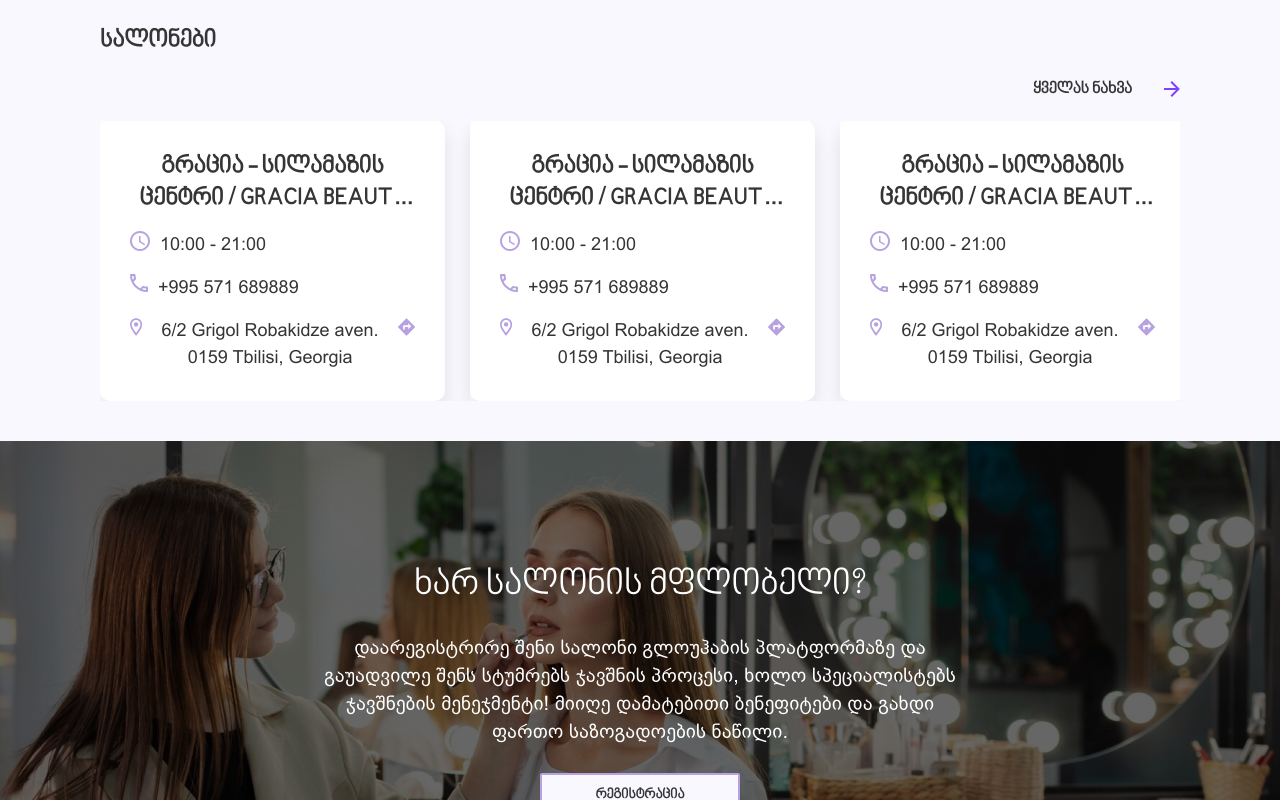
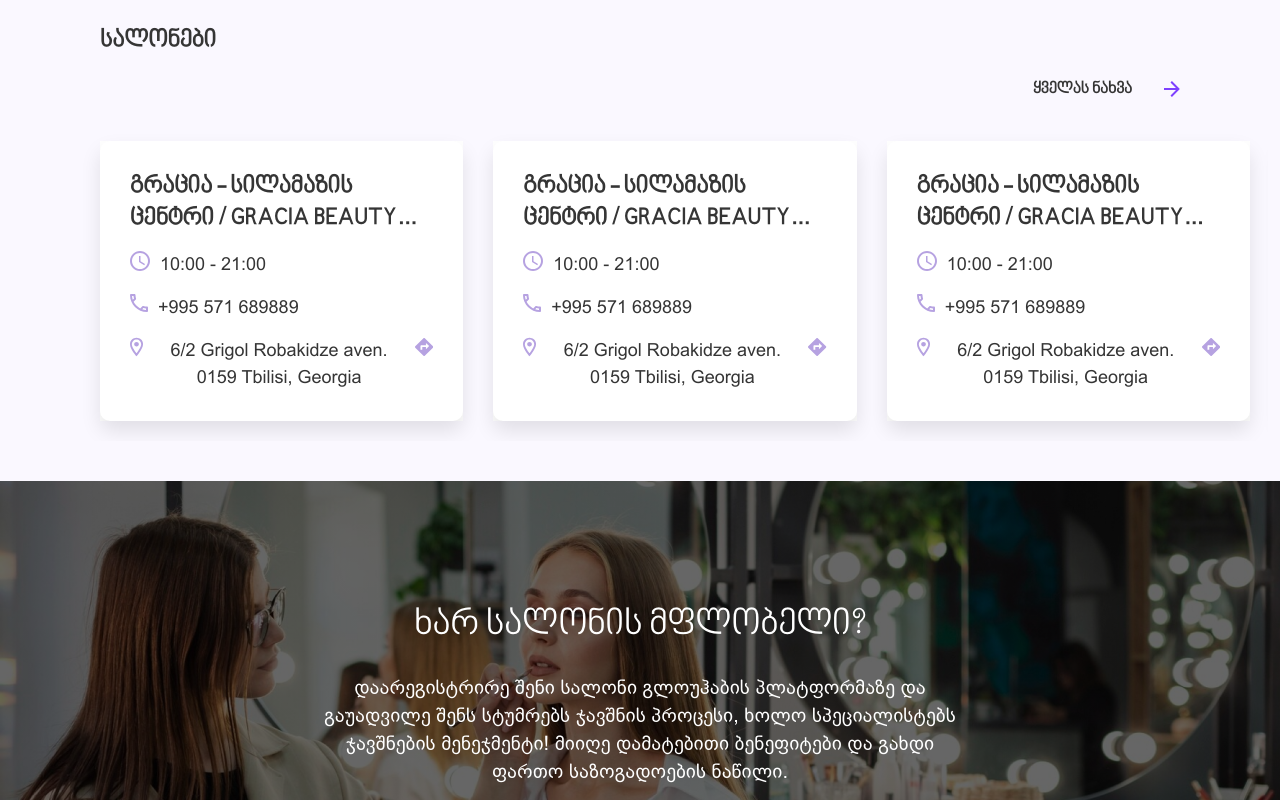
Before and after one commit to gantia1/salon_project, a Next.js app: page / in a window 1280 px wide. Shown: the part 940-1740 px from the top of the page. Built offline with nearby package versions, Linux system fonts and the light colour scheme; no server answers.

Commit message:
chore: Update SalonCard and Footer component styling and global CSS styles

```diff
--- a/components/customer/salons/SalonCard.jsx
+++ b/components/customer/salons/SalonCard.jsx
@@ -7,8 +7,8 @@ import Direction from "@/public/assets/images/svg/direction.svg";
 
 function SalonCard({title, time, phone, location}) {
     return (
-        <div className="p-[30px] rounded-[10px] bg-white min-w-[345px] shadow-custom flex flex-col gap-y-4">
-            <h3 className="font-customBold text-2xl font-bold line-clamp-2">{title}</h3>
+        <div className="p-[30px] rounded-[10px] bg-white  shadow-custom flex flex-col gap-y-4 lg:min-w-[345px]">
+            <h3 className="text-left font-customBold text-2xl font-bold line-clamp-2">{title}</h3>
             <p className="flex gap-x-2.5"><Time/> {time}</p>
             <a className="flex gap-x-2.5 w-fit" href={`tel:${phone}`} rel="noopener noreferrer">
                 <Phone/> {phone}
--- a/components/customer/wrapperComps/footer/Footer.jsx
+++ b/components/customer/wrapperComps/footer/Footer.jsx
@@ -32,15 +32,16 @@ function Footer() {
     return (
         <footer className="w-100 bg-[#302B39] text-white">
             <div className="max-w-[1440px] mx-auto px-5 lg:px-[100px] pt-5 pb-5">
-                <div className="flex items-center gap-5 justify-center flex-wrap sm:justify-between sm:flex-nowrap">
+                <div
+                    className="flex flex-col lg:flex-row items-center gap-12 lg:gap-5 justify-center flex-wrap sm:justify-between sm:flex-nowrap">
 
                     <Image src={Logo} alt="logo"/>
 
-                    <ul className="lg:flex gap-x-3 text-secondary-gray hidden">
+                    <ul className="flex flex-col gap-3 text-secondary-gray lg:flex-row">
                         {menuItems.map((item, index) => (
                             <li key={index}>
                                 <Link href={item.path}
-                                      className={`${index !== 0 ? 'border-l border-secondary-gray pl-3' : ''}`}>
+                                      className={`${index !== 0 ? 'lg:border-l lg:border-secondary-gray lg:pl-3' : ''}`}>
                                     {item.label}
                                 </Link>
                             </li>
@@ -48,7 +49,7 @@ function Footer() {
                     </ul>
 
 
-                    <ul className="flex gap-x-5 items-center">
+                    <ul className="flex gap-x-5 items-center justify-around w-full lg:w-fit lg:justify-start">
                         {socialMediaLinks.map((link, index) => (
                             <li key={index}>
                                 <a href={link.href} target="_blank" rel="noopener noreferrer">
--- a/styles/global.scss
+++ b/styles/global.scss
@@ -128,11 +128,28 @@
 .slide-border.active:after {
   width: 100%;
 }
-
+//burger
+.lng-btn.active {
+  background: #00000033;
+}
 //swiper
 .swiper {
+  height: 100%;
+}
+
+.salons-swiper {
   width: 100%;
-  height: 100%;
+  @media (min-width: 1024px) {
+    transform: translateX(-20px);
+    width: 110% !important;
+    padding-right: 38px !important;
+  }
+}
+
+.salons-swiper {
+  .swiper-wrapper {
+    padding: 20px 0 20px 20px;
+  }
 }
 
 .swiper-slide {
@@ -144,11 +161,15 @@
   align-items: center;
 }
 
-.feedbackSwiper img {
-  display: block;
-  width: 150px;
-  height: 150px;
-  object-fit: cover;
+.feedback-swiper {
+  width: 100%;
+
+  img {
+    display: block;
+    width: 150px;
+    height: 150px;
+    object-fit: cover;
+  }
 }
 
 
```
